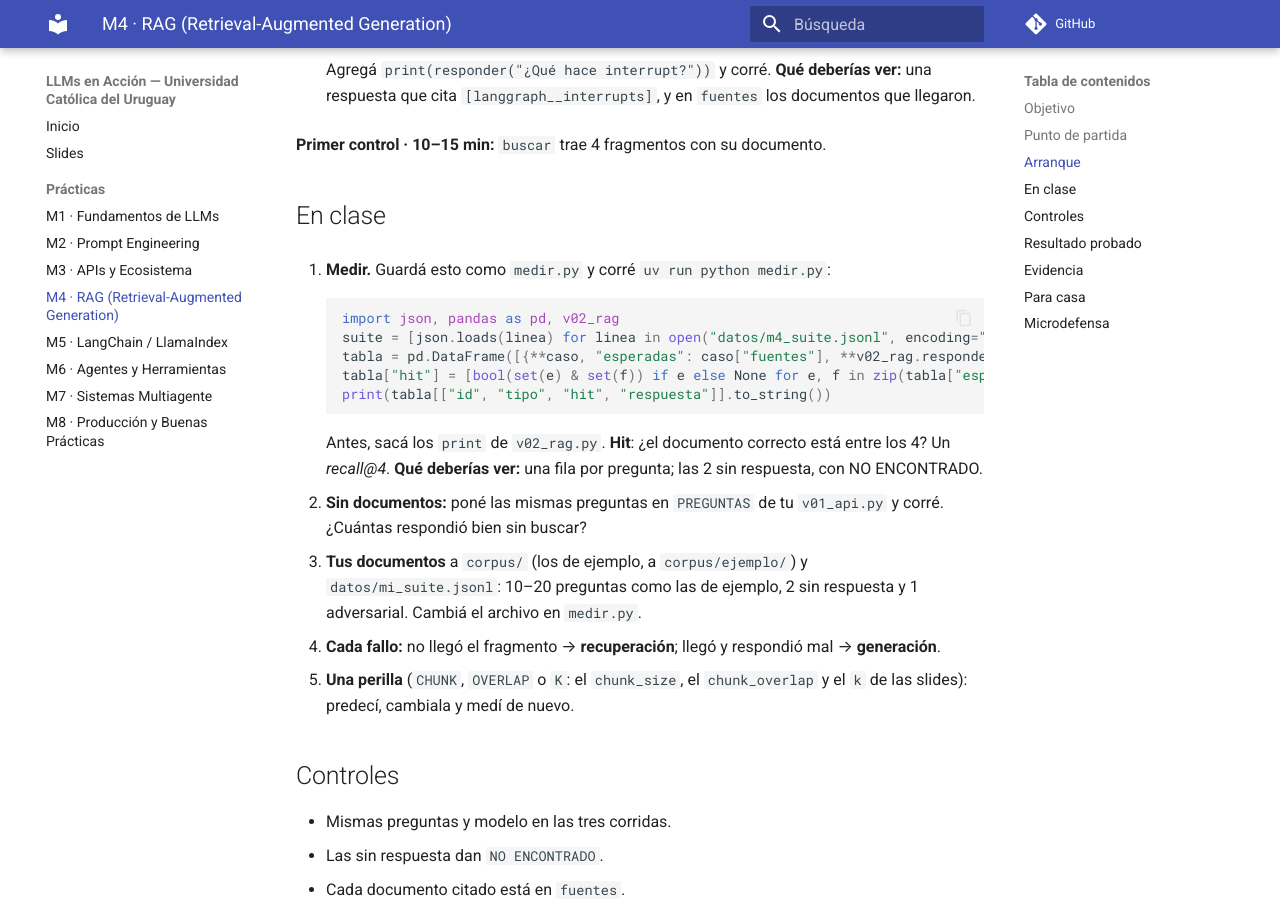
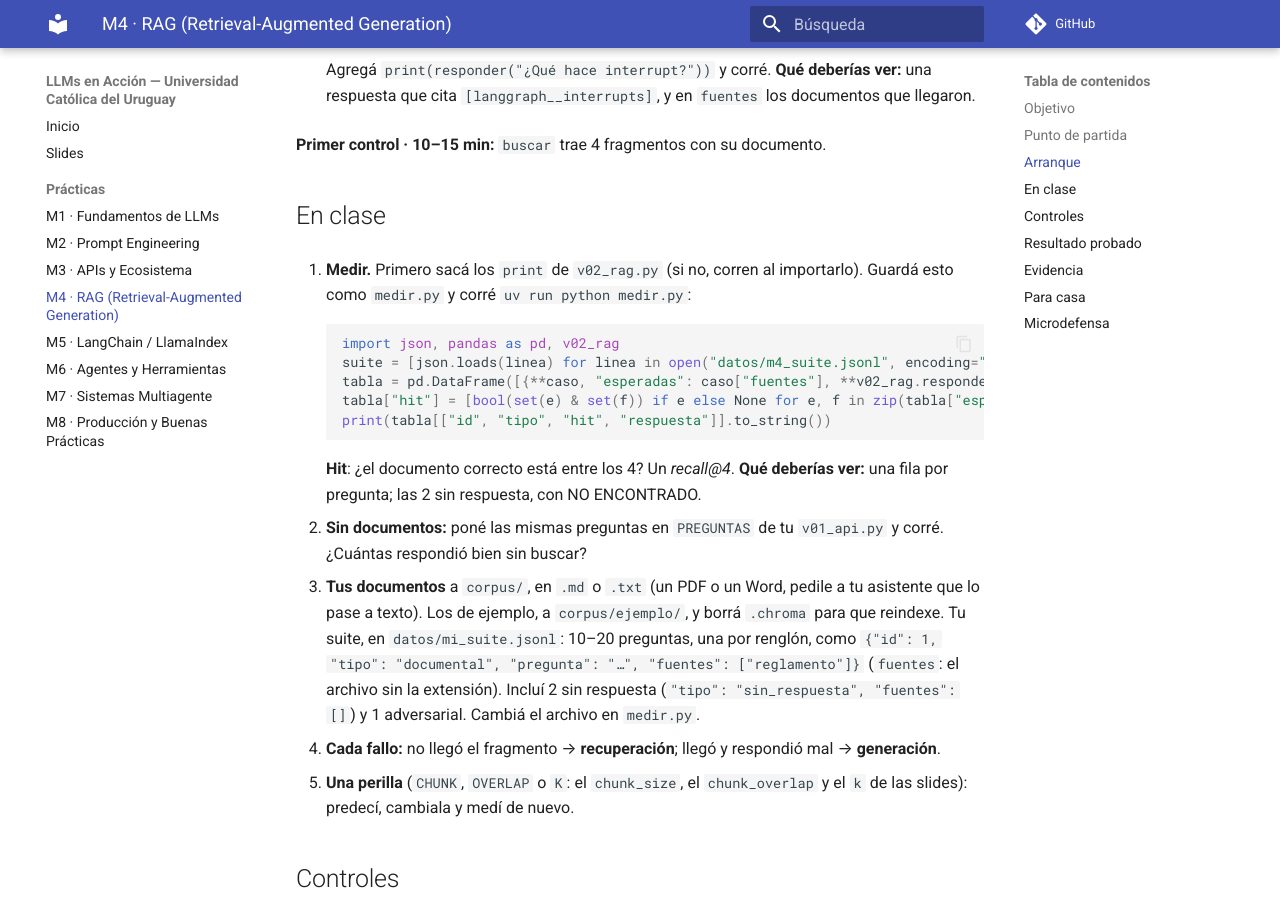
Before and after one commit to JuanFKurucz/ucu-la, an MkDocs documentation site: the page built from docs/practicas/m4-v02-rag.md, in a window 1280 px wide and 900 px high, scrolled down 2058 px. Built offline with MkDocs 1.6.1 and Material for MkDocs 9.7.7, drawn with Linux system fonts in a browser that asks for light colours; comment, search, counter and statistics services are not loaded.

Commit message:
Práctica M4: formato de documentos y suite, reindexar
Co-Authored-By: Claude Opus 5.5 <noreply@anthropic.com>

````diff
--- a/docs/practicas/m4-v02-rag.md
+++ b/docs/practicas/m4-v02-rag.md
@@ -75,7 +75,7 @@ RAG es consultar antes del reporte: primero un `SELECT TOP k … ORDER BY distan
 
 ## En clase
 
-1. **Medir.** Guardá esto como `medir.py` y corré `uv run python medir.py`:
+1. **Medir.** Primero sacá los `print` de `v02_rag.py` (si no, corren al importarlo). Guardá esto como `medir.py` y corré `uv run python medir.py`:
 
     ```python
     import json, pandas as pd, v02_rag
@@ -85,10 +85,10 @@ RAG es consultar antes del reporte: primero un `SELECT TOP k … ORDER BY distan
     print(tabla[["id", "tipo", "hit", "respuesta"]].to_string())
     ```
 
-    Antes, sacá los `print` de `v02_rag.py`. **Hit**: ¿el documento correcto está entre los 4? Un *recall@4*. **Qué deberías ver:** una fila por pregunta; las 2 sin respuesta, con NO ENCONTRADO.
+    **Hit**: ¿el documento correcto está entre los 4? Un *recall@4*. **Qué deberías ver:** una fila por pregunta; las 2 sin respuesta, con NO ENCONTRADO.
 
 2. **Sin documentos:** poné las mismas preguntas en `PREGUNTAS` de tu `v01_api.py` y corré. ¿Cuántas respondió bien sin buscar?
-3. **Tus documentos** a `corpus/` (los de ejemplo, a `corpus/ejemplo/`) y `datos/mi_suite.jsonl`: 10–20 preguntas como las de ejemplo, 2 sin respuesta y 1 adversarial. Cambiá el archivo en `medir.py`.
+3. **Tus documentos** a `corpus/`, en `.md` o `.txt` (un PDF o un Word, pedile a tu asistente que lo pase a texto). Los de ejemplo, a `corpus/ejemplo/`, y borrá `.chroma` para que reindexe. Tu suite, en `datos/mi_suite.jsonl`: 10–20 preguntas, una por renglón, como `{"id": 1, "tipo": "documental", "pregunta": "…", "fuentes": ["reglamento"]}` (`fuentes`: el archivo sin la extensión). Incluí 2 sin respuesta (`"tipo": "sin_respuesta", "fuentes": []`) y 1 adversarial. Cambiá el archivo en `medir.py`.
 4. **Cada fallo:** no llegó el fragmento → **recuperación**; llegó y respondió mal → **generación**.
 5. **Una perilla** (`CHUNK`, `OVERLAP` o `K`: el `chunk_size`, el `chunk_overlap` y el `k` de las slides): predecí, cambiala y medí de nuevo.
 
````
Also changed, not shown: 1 other file.
